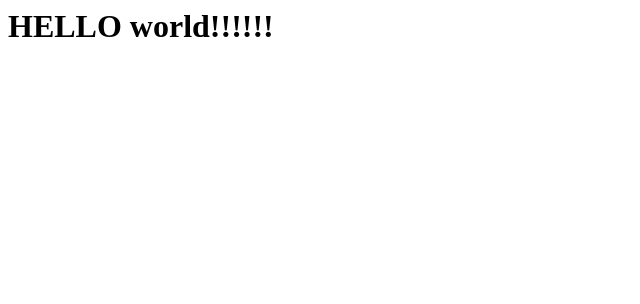
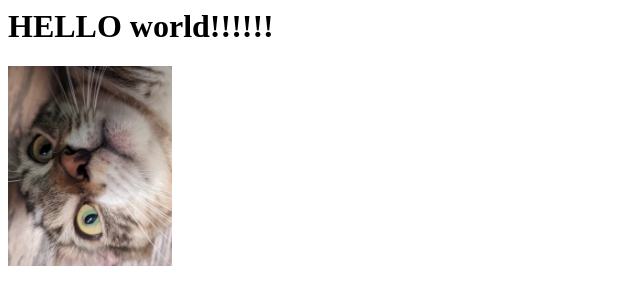
Before and after one commit to maryhill03/maryhill03.github.io, a plain HTML site: page index.html in a window 1280 px wide. Shown: the whole page, without its empty margins (0-640 px from the left). Drawn offline with Linux system fonts and the light colour scheme.

Commit message:
added a pic of floydy

```diff
--- a/index.html
+++ b/index.html
@@ -1,4 +1,7 @@
 <html>
 <h1>HELLO world!!!!!!</h1>
+<div>
+    <img src="floydy.jpg" height="200">
+</div>
 
 </html>
```
Also changed, not shown: floydy.jpg (added).
